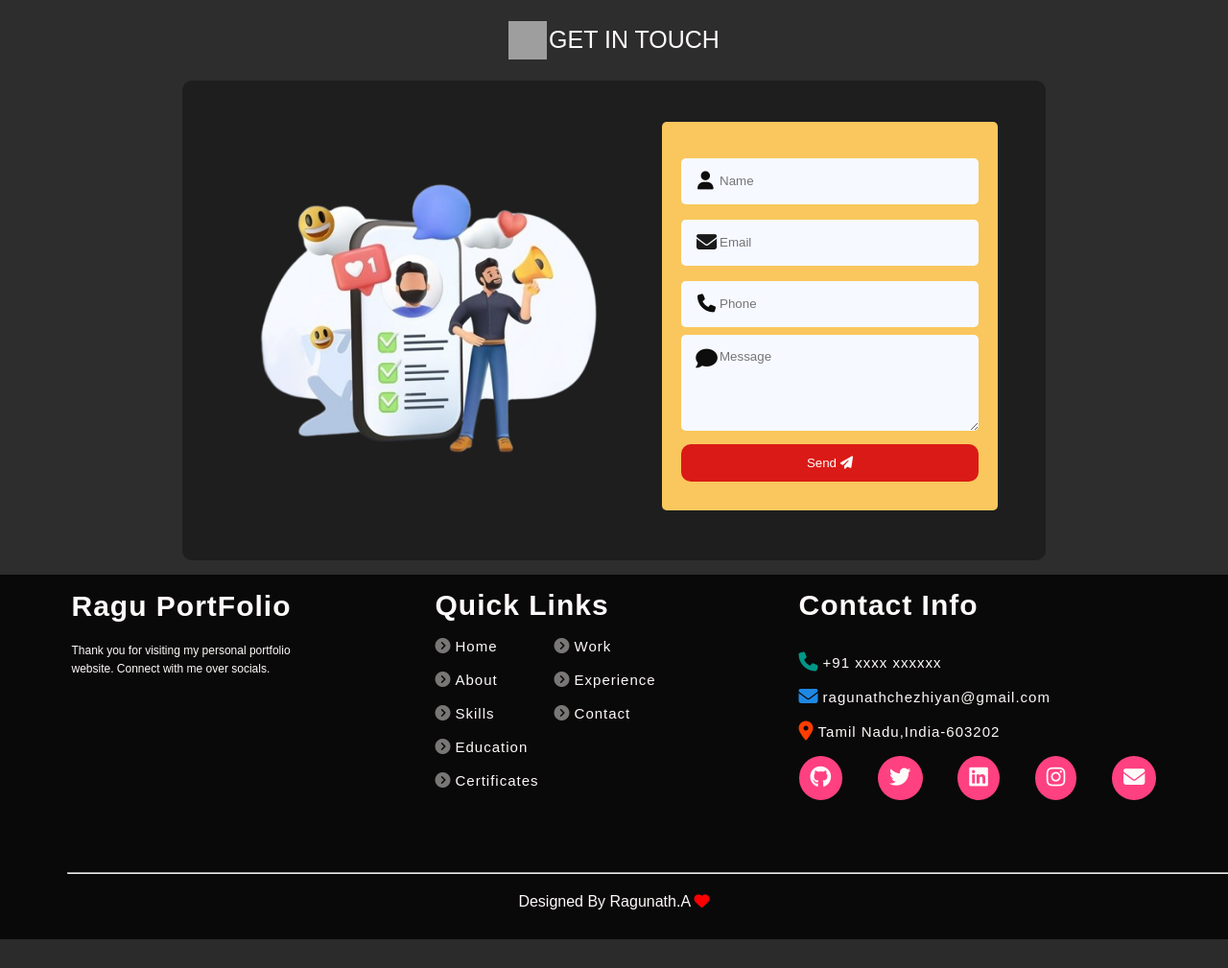
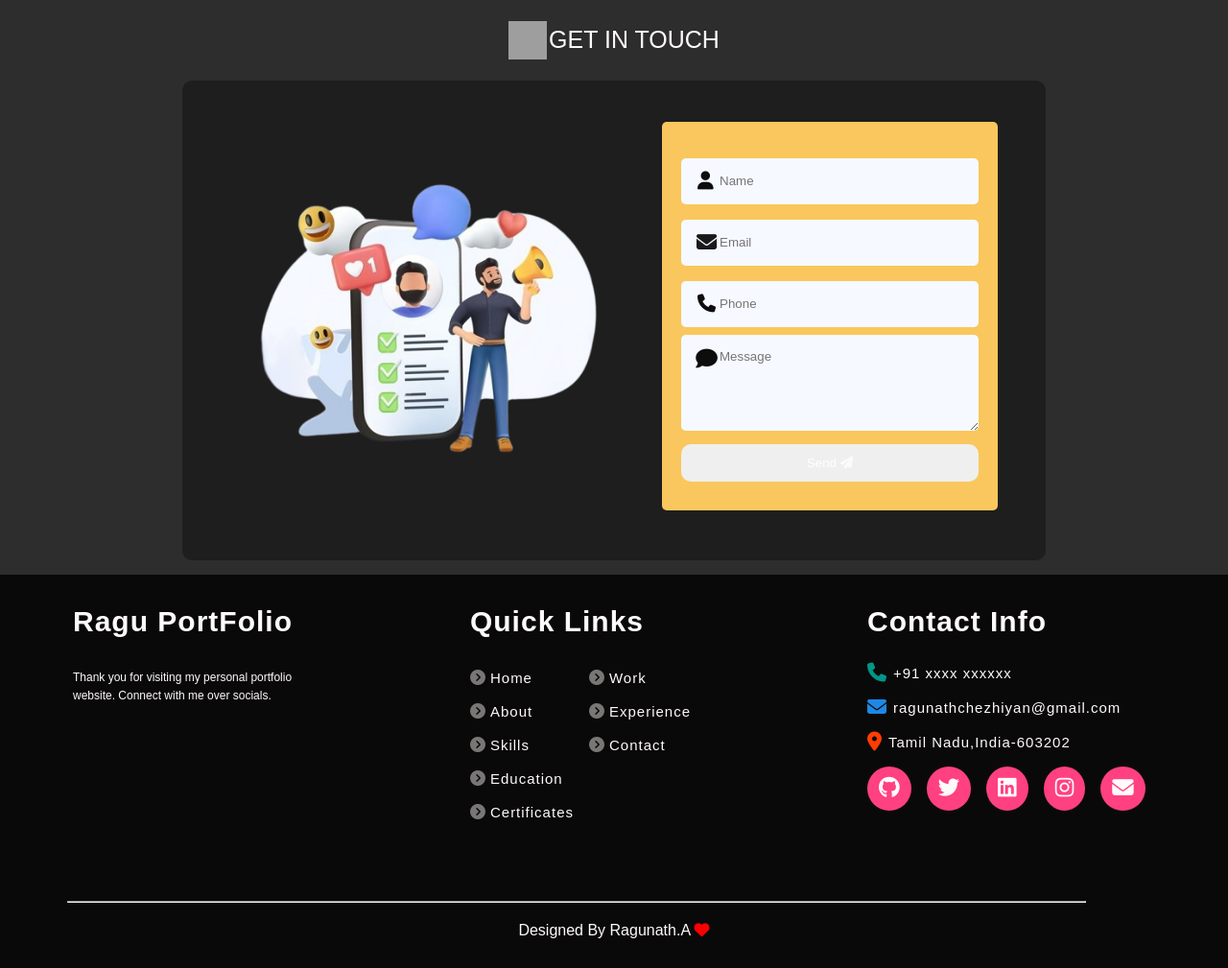
Before and after one commit to RagunathA49/Portfolio, a PHP site: page / in a window 1280 px wide; the page is wider, and only the part inside the window is pictured. Shown: the part 3915-4924 px from the top of that part at 96% size. Before the commit the page ends 4894 px from the top of that part, so only its background shows below. Run offline with PHP 8.4, Linux system fonts and the light colour scheme; some libraries are stand-ins or nearby versions; some web fonts are replaced; grey boxes are pictures that could not be loaded.

Commit message:
footer completed with responsive

```diff
--- a/style.css
+++ b/style.css
@@ -1101,7 +1101,7 @@ textarea{
 }
 form button {
     color: white;
-    background: #da1a16;
+    /* background: #da1a16; */
     padding: 12px 20px;
     float: right;
     margin-top: 10px;
@@ -1117,31 +1117,34 @@ footer{
     flex-direction: row;
     justify-content: space-around;
     flex-wrap: wrap;
+    max-height: 1000px;
+    height: auto;
 }
 .foot-content1{
     /* background-color: green; */
     display: flex;
     flex-direction: column;
-    padding: 1rem 10px 10px 10px;
+    padding: 2rem 10px 10px 10px;
     max-width: 250px;
-    height: 300px;
+    height: 250px;
 }
 .foot-content1 h1{
     font-size: 30px;
     letter-spacing: 1px;
 }
 .foot-content1 p{
-    margin-top: 20px;
+    margin-top:2rem;
     line-height: 19px;
     font-size: 12px;
 }
 .foot-link{
     /* background-color:black; */
-    padding: 15px 10px 10px 10px;
+    padding: 2rem 10px 10px 10px;
     display: flex;
     flex-direction: column;
     max-width: 500px;
     gap:10px;
+    max-height: 260px;
 }
 .foot-link h1{
     font-size: 30px;
@@ -1152,8 +1155,9 @@ footer{
     display: flex;
     flex-direction: column;
     max-width: 400px;
-    padding: 15px 10px 10px 10px;
-    height: 300px;
+    padding: 2rem 10px 10px 10px;
+    height: 330px;
+    gap: 10px;
 }
 .chdnavlink {
     display: flex;
@@ -1184,13 +1188,14 @@ footer{
     display: flex;
     flex-direction: row;
     gap: 1rem;
+    margin-top: 1rem;
 
 }
 
 .contact-info {
     display: flex;
     flex-direction: row;
-    gap: 5px;
+    gap: 7px;
     justify-content: left;
     align-items: center;
     margin-bottom: 1rem;
@@ -1204,14 +1209,16 @@ footer{
     font-weight: 100;
 }
 .contactinfo-parent{
-    margin-top: 2rem;
-}
-
-
+    margin-top: 1rem;
+}
+
+.banner-icons{
+    gap: 1rem;
+}
 
 .foot-line{
     margin-top:10px;
-    width: 1400px;
+    width: 83vw;
     margin-left: 70px;
 }
 .design-foot{
@@ -1353,6 +1360,14 @@ footer{
     .contact-parent img{
         width:500px;
     }
+
+    .foot-link{
+        margin-left: 2rem;
+    }
+    .foot-contact{
+        margin-left:2rem;
+        width: 320px;
+    }
 }
 /* Large devices (laptops/desktops, 992px and up) */
 @media only screen and (max-width: 992px) {
@@ -1691,6 +1740,23 @@ footer{
         margin-top: 2rem;
         gap: 24px;
     }
+    .foot-content1{
+        height: 180px;
+    }
+    .foot-content1 p{
+        font-size: 14px;
+    }
+    .foot-link{
+        padding: 0 0 0 10px;
+        width: 300px;
+    }
+    .chdnavlink{
+        margin-bottom:10px
+    }
+    .foot-line
+    {
+        margin-left: 6vw;
+    }
   }
 /* Small devices (portrait tablets and large phones, 600px and up) */
 /* @media only screen and (min-width: 600px) {
```
Also changed, not shown: other parts of style.css (+34 -0 lines).
